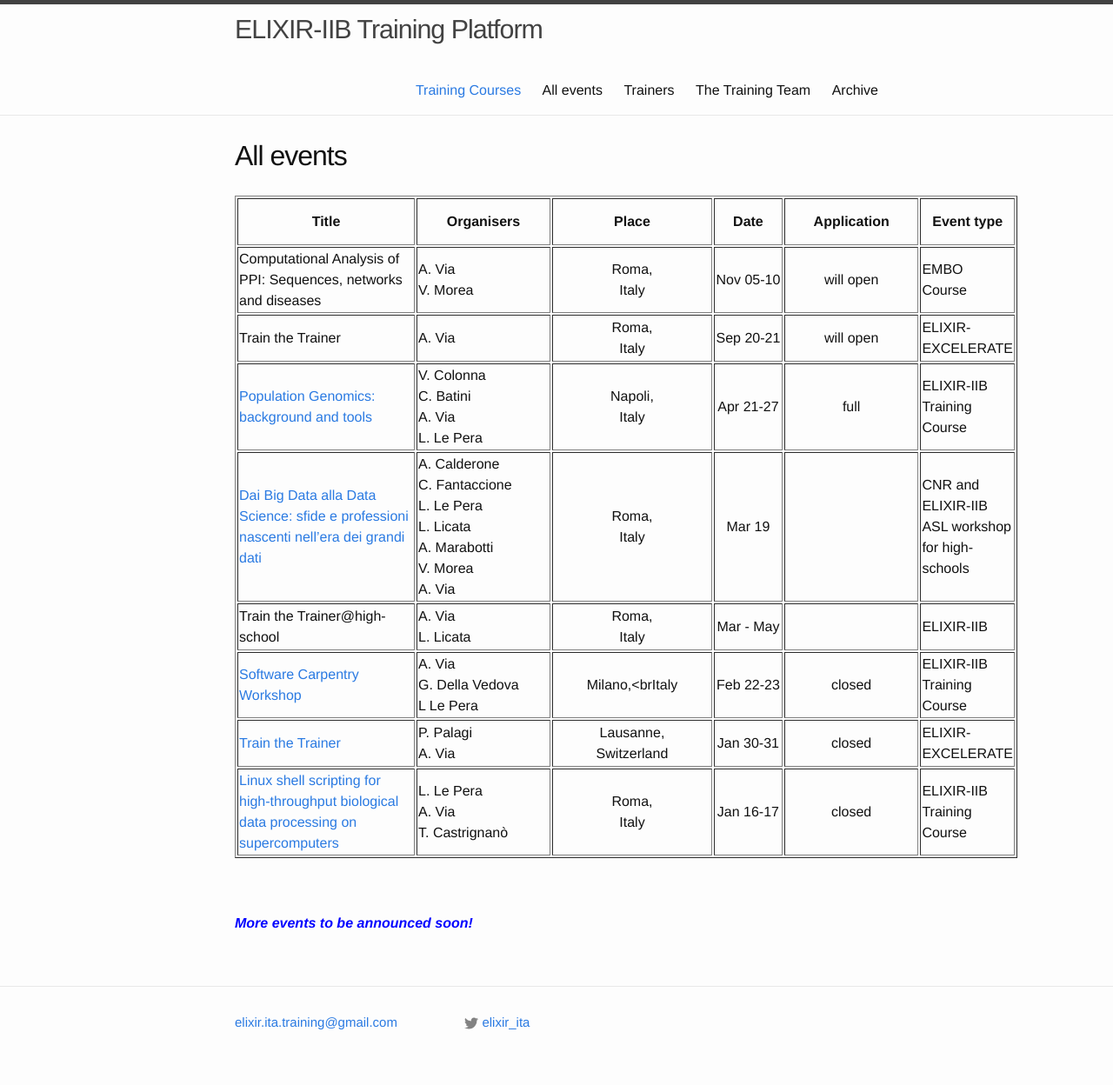
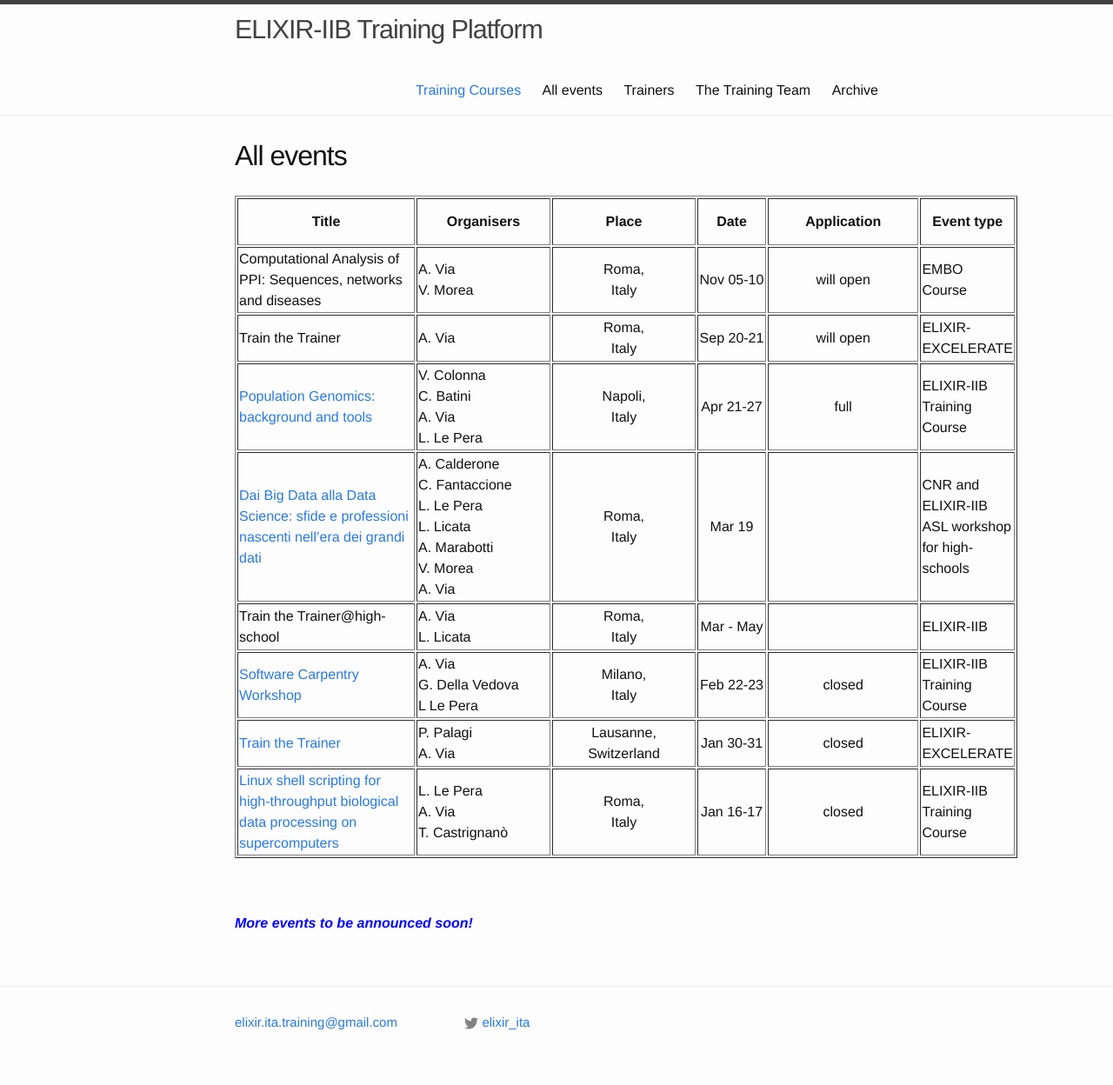
Before and after one commit to ELIXIR-IIB-training/website, a Jekyll site: the page built from _pages/01-all_events.md, in a window 1280 px wide. Shown: the whole page at 87% size. Built offline with Jekyll 4.4.1, drawn with Linux system fonts in a browser that asks for light colours.

Commit message:
Update all events

```diff
--- a/_pages/01-all_events.md
+++ b/_pages/01-all_events.md
@@ -67,7 +67,7 @@ permalink: /all_events/
 <tr>
    <td height="50"><a href="https://elixir-iib-training.github.io/2018-02-22-milan/">Software Carpentry Workshop</a></td>
    <td height="50" width="150">A. Via<br>G. Della Vedova<br>L Le Pera</td>
-   <td height="50" align="center">Milano,<brItaly</td>
+   <td height="50" align="center">Milano,<br>Italy</td>
    <td height="50" width="75" align="center">Feb 22-23</td>
    <td height="50" align="center">closed</td>
    <td height="50">ELIXIR-IIB<br>Training Course</td>
```
